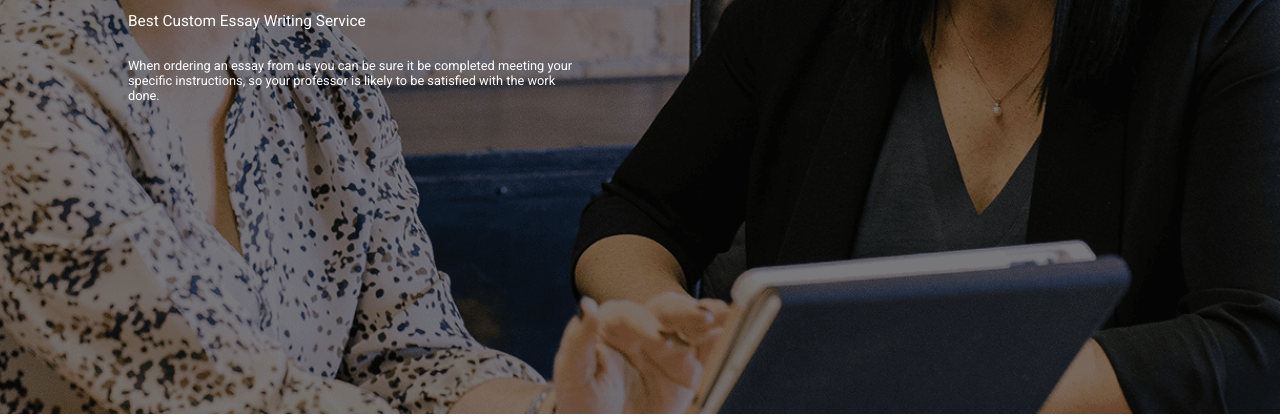
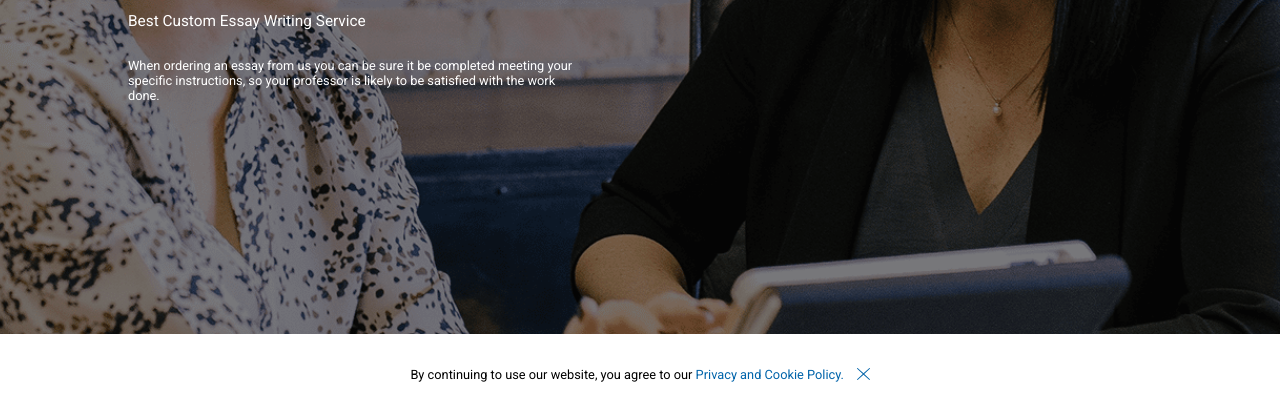
Before and after one commit to INVISIBLE5130/writing_service_v2, a plain HTML site: page index.html in a window 1280 px wide. Shown: the part 386-802 px from the top of the page. Drawn offline with Linux system fonts and the light colour scheme.

Commit message:
Added cookies notification

```diff
--- a/css/style.css
+++ b/css/style.css
@@ -14,6 +14,39 @@ body {
     height: max-content;
     align-items: center;
     flex-direction: column;
+}
+
+.main-cookies {
+    left: 0;
+    bottom: 0;
+    width: 100%;
+    height: 10vh;
+    z-index: 9999;
+    display: flex;
+    position: fixed;
+    background: white;
+    align-items: center;
+    justify-content: center;
+}
+
+.main-cookies-text {
+    color: black !important;
+}
+
+.main-cookies-text-span {
+    color: #0064aa;
+    cursor: pointer;
+    text-decoration: none;
+}
+
+.main-cookies-text-span:hover {
+    text-decoration: underline;
+}
+
+.main-cookies-img {
+    width: 1%;
+    margin-left: 1%;
+    cursor: pointer;
 }
 
 .main-header {
--- a/index.html
+++ b/index.html
@@ -27,6 +27,15 @@
 </head>
 <body>
 <div class="main">
+    <div class="main-cookies">
+        <p class="main-cookies-text main-footer-copyright">
+            By continuing to use our website, you agree to our
+            <a href="#" class="main-cookies-text-span">
+                Privacy and Cookie Policy.
+            </a>
+        </p>
+        <img class="main-cookies-img" src="img/close.svg" alt="Close">
+    </div>
     <div class="main-header">
         <div class="main-header-header_block">
             <img class="main-header-header_block-logo" src="img/logo.png" alt="Logo">
@@ -302,5 +311,16 @@
         </div>
     </div>
 </div>
+<script type="text/javascript">
+    if (localStorage.getItem('cookies-info')) {
+        document.querySelector('.main-cookies').style.display = 'none'
+    }
+
+    document.querySelector('.main-cookies-img').onclick = function close() {
+        document.querySelector('.main-cookies').style.display = 'none'
+        localStorage.setItem('cookies-info', 'true')
+        console.log('close')
+    }
+</script>
 </body>
 </html>
```
Also changed, not shown: img/close.svg (added), 1 other file.
